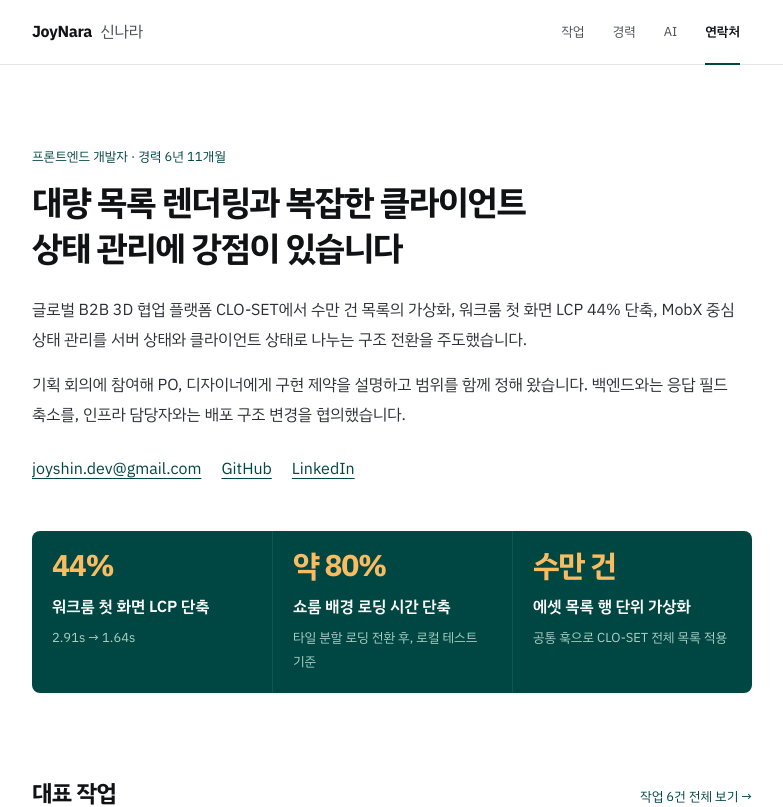
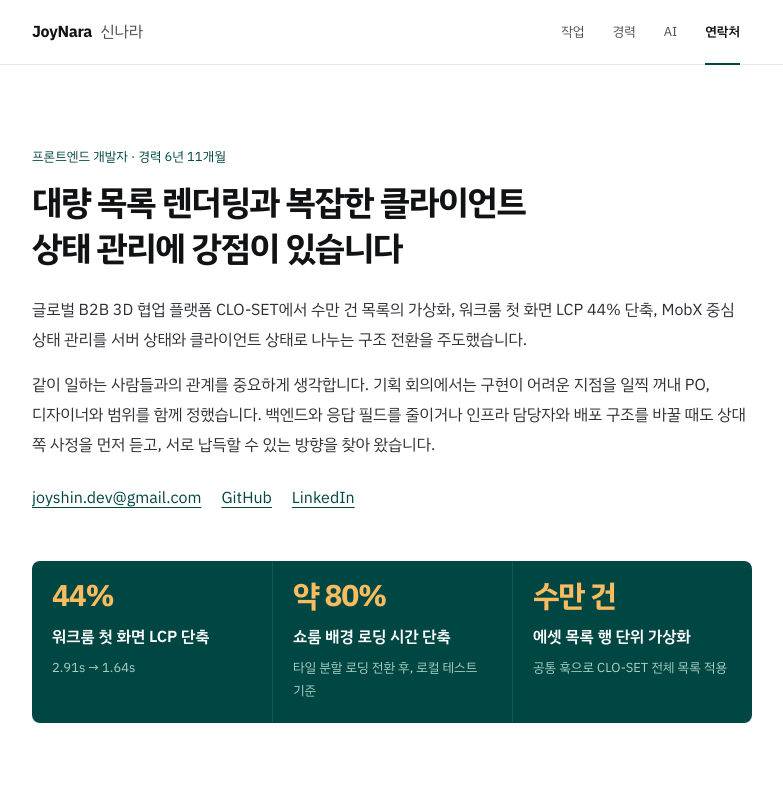
Before and after one commit to JoyNaraShin/joyshin-fe, a React (Vite) app: page / in a window 1280 px wide. Shown: the top 807 px of the page, without its empty margins (248-1031 px from the left). Built offline with nearby package versions, Linux system fonts and the light colour scheme.

Commit message:
홈 소개의 협업 문단을 관계와 태도 중심으로 다시 쓴다
Co-Authored-By: Claude Opus 5.5 <noreply@anthropic.com>
Claude-Session: https://claude.ai/code/session_01Wrmgii3G1haiAvvBXUgYHP

```diff
--- a/src/features/portfolio/Hero.tsx
+++ b/src/features/portfolio/Hero.tsx
@@ -17,8 +17,9 @@ export function Hero() {
         상태로 나누는 구조 전환을 주도했습니다.
       </p>
       <p className="mt-4 text-t3 text-pretty leading-[1.85] text-ink-2">
-        기획 회의에 참여해 PO, 디자이너에게 구현 제약을 설명하고 범위를 함께 정해 왔습니다.
-        백엔드와는 응답 필드 축소를, 인프라 담당자와는 배포 구조 변경을 협의했습니다.
+        같이 일하는 사람들과의 관계를 중요하게 생각합니다. 기획 회의에서는 구현이 어려운 지점을 일찍
+        꺼내 PO, 디자이너와 범위를 함께 정했습니다. 백엔드와 응답 필드를 줄이거나 인프라 담당자와
+        배포 구조를 바꿀 때도 상대 쪽 사정을 먼저 듣고, 서로 납득할 수 있는 방향을 찾아 왔습니다.
       </p>
       <p className="mt-6 flex flex-wrap gap-x-5 gap-y-2 text-t3">
         <a
```
